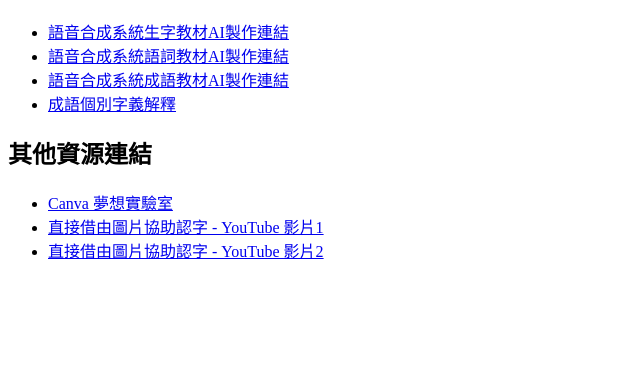
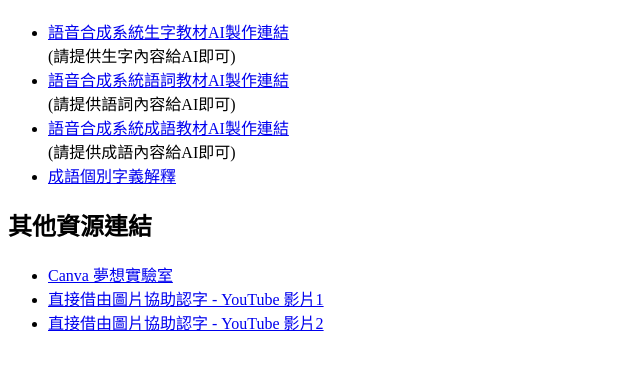
Before and after one commit to aday0123/teach, a plain HTML site: page index.html in a window 1280 px wide. Shown: the part 70-440 px from the top of the page, without its empty margins (0-640 px from the left). Drawn offline with Linux system fonts and the light colour scheme.

Commit message:
Update index.html

```diff
--- a/index.html
+++ b/index.html
@@ -8,9 +8,9 @@
 <body>
     <h1>語音合成系統教材製作AI連結</h1>
     <ul>
-        <li><a href="https://felo.ai/search/Xd3cPEZYwsTnmGwz85zPL3" target="_blank">語音合成系統生字教材AI製作連結</a></li>
-        <li><a href="https://felo.ai/search/dGvia2nWrTYJ8qBTffHAV8" target="_blank">語音合成系統語詞教材AI製作連結</a></li>
-        <li><a href="https://felo.ai/search/XrGMEBet7FZgPWL5C3Lyfi" target="_blank">語音合成系統成語教材AI製作連結</a></li>
+        <li><a href="https://felo.ai/search/Xd3cPEZYwsTnmGwz85zPL3" target="_blank">語音合成系統生字教材AI製作連結</a><br />(請提供生字內容給AI即可)</li>
+        <li><a href="https://felo.ai/search/dGvia2nWrTYJ8qBTffHAV8" target="_blank">語音合成系統語詞教材AI製作連結</a><br />(請提供語詞內容給AI即可)</li>
+        <li><a href="https://felo.ai/search/XrGMEBet7FZgPWL5C3Lyfi" target="_blank">語音合成系統成語教材AI製作連結</a><br />(請提供成語內容給AI即可)</li>
         <li><a href="https://felo.ai/search/iNbJ6sjWtpvcBG2MLL24rU" target="_blank">成語個別字義解釋</a></li>
     </ul>
 
```
